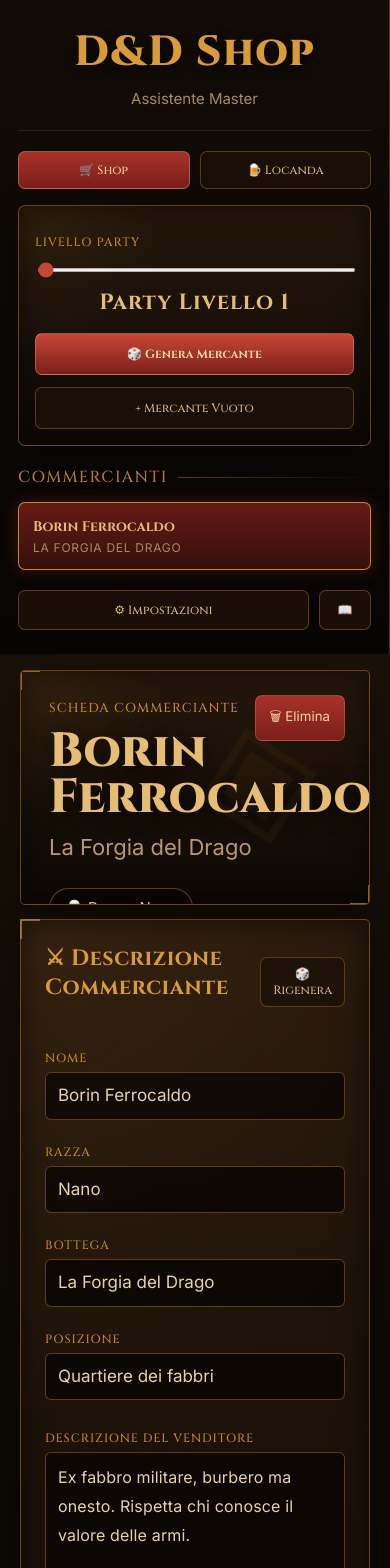
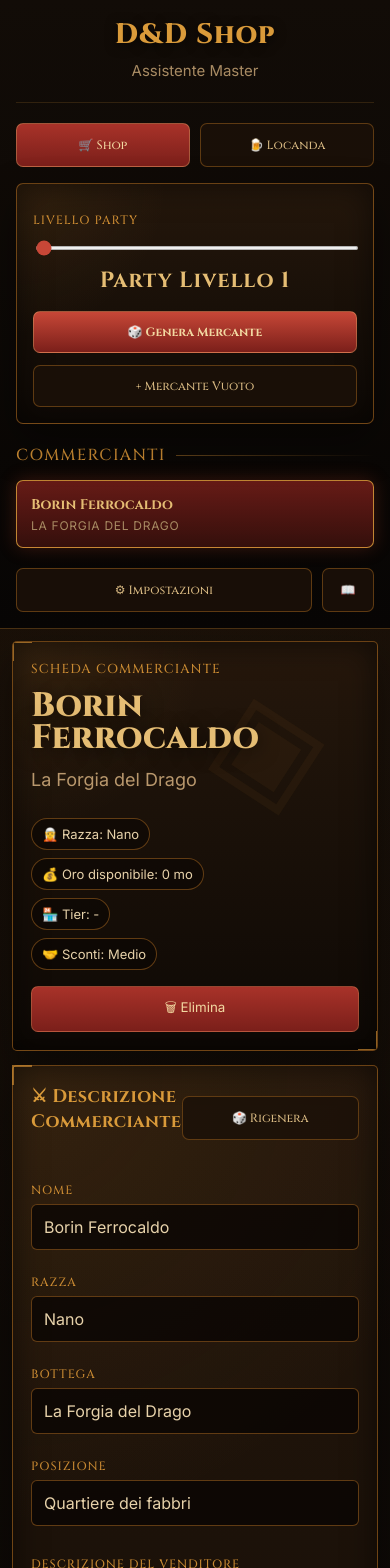
Before and after one commit to ugolinileonardo97-coder/dnd-master-tool, a React (Vite) app: page / in a window 390 px wide. Shown: the top 1568 px of the page. Built offline with nearby package versions, Linux system fonts and the light colour scheme.

Commit message:
ottimizzazione mobile

```diff
--- a/src/style.css
+++ b/src/style.css
@@ -738,3 +738,120 @@ select {
 .reward-textarea {
   line-height: 1.7;
 }
+/* MOBILE / TABLET OPTIMIZATION */
+
+@media (max-width: 900px) {
+  .app {
+    display: block;
+  }
+
+  .sidebar {
+    width: 100%;
+    border-right: none;
+    border-bottom: 1px solid rgba(141, 91, 32, 0.45);
+    padding: 16px;
+  }
+
+  .sidebar-header h1 {
+    font-size: 32px;
+  }
+
+  .mode-switch {
+    grid-template-columns: 1fr 1fr;
+  }
+
+  .main {
+    padding: 12px;
+  }
+
+  .main-inner {
+    max-width: 100%;
+  }
+
+  .merchant-header {
+    height: auto;
+    min-height: 220px;
+    padding: 22px;
+  }
+
+  .merchant-header h1 {
+    font-size: 42px;
+  }
+
+  .merchant-shop-name {
+    font-size: 18px;
+  }
+
+  .merchant-badges {
+    gap: 8px;
+  }
+
+  .merchant-badges span {
+    font-size: 13px;
+    padding: 7px 10px;
+  }
+
+  .merchant-delete {
+    position: static;
+    margin-top: 16px;
+  }
+
+  .description-columns,
+  .description-footer,
+  .lower-workspace,
+  .identity-strip {
+    grid-template-columns: 1fr;
+  }
+
+  .fantasy-card {
+    padding: 18px;
+  }
+
+  .lore-textarea {
+    min-height: 220px;
+    font-size: 15px;
+  }
+
+  input,
+  textarea,
+  select {
+    font-size: 16px;
+  }
+
+  button {
+    min-height: 44px;
+  }
+
+  .inventory-table {
+    overflow-x: auto;
+  }
+
+  .inventory-row {
+    min-width: 850px;
+  }
+}
+
+@media (max-width: 500px) {
+  .sidebar-header h1 {
+    font-size: 28px;
+  }
+
+  .merchant-header h1 {
+    font-size: 34px;
+  }
+
+  h2 {
+    font-size: 18px;
+  }
+
+  .merchant-badges {
+    flex-direction: column;
+    align-items: flex-start;
+  }
+
+  .primary-button,
+  .secondary-button,
+  .danger-button {
+    width: 100%;
+  }
+}
```
